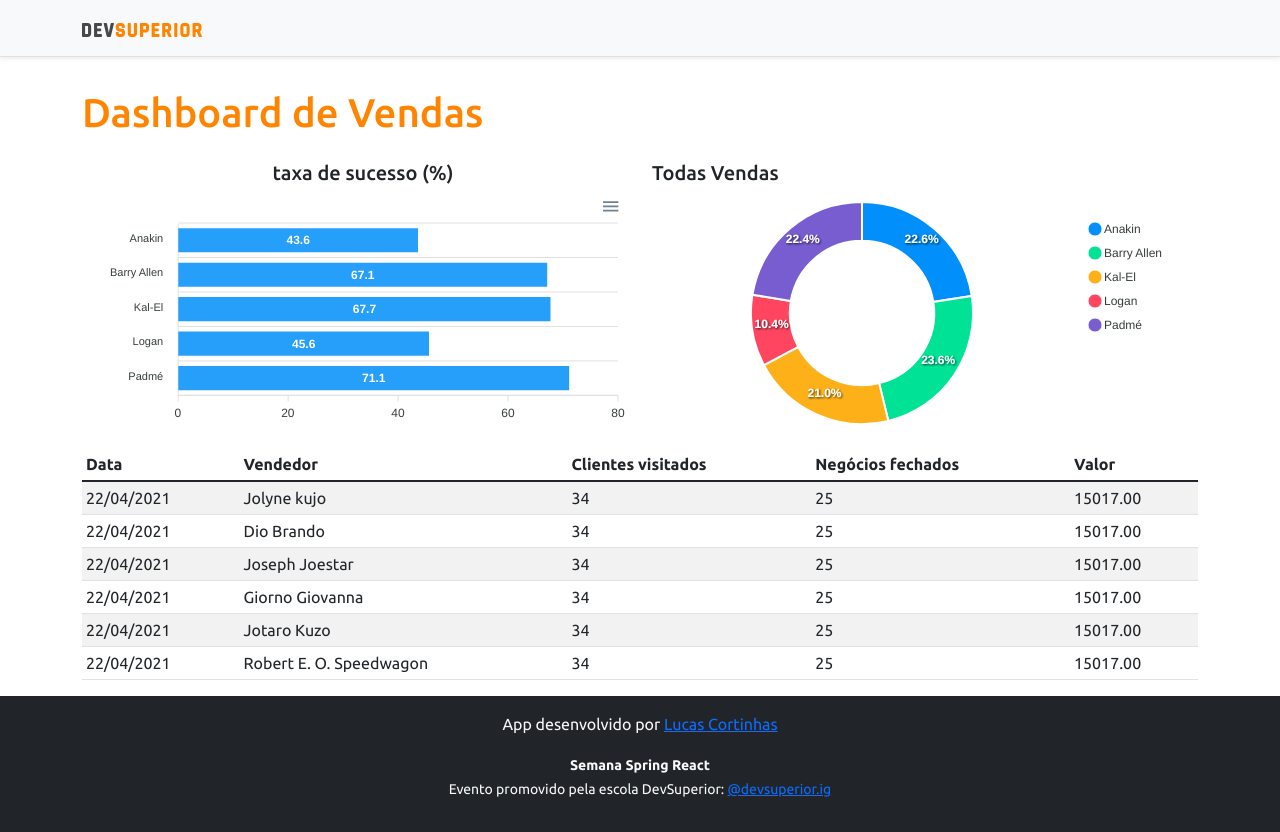
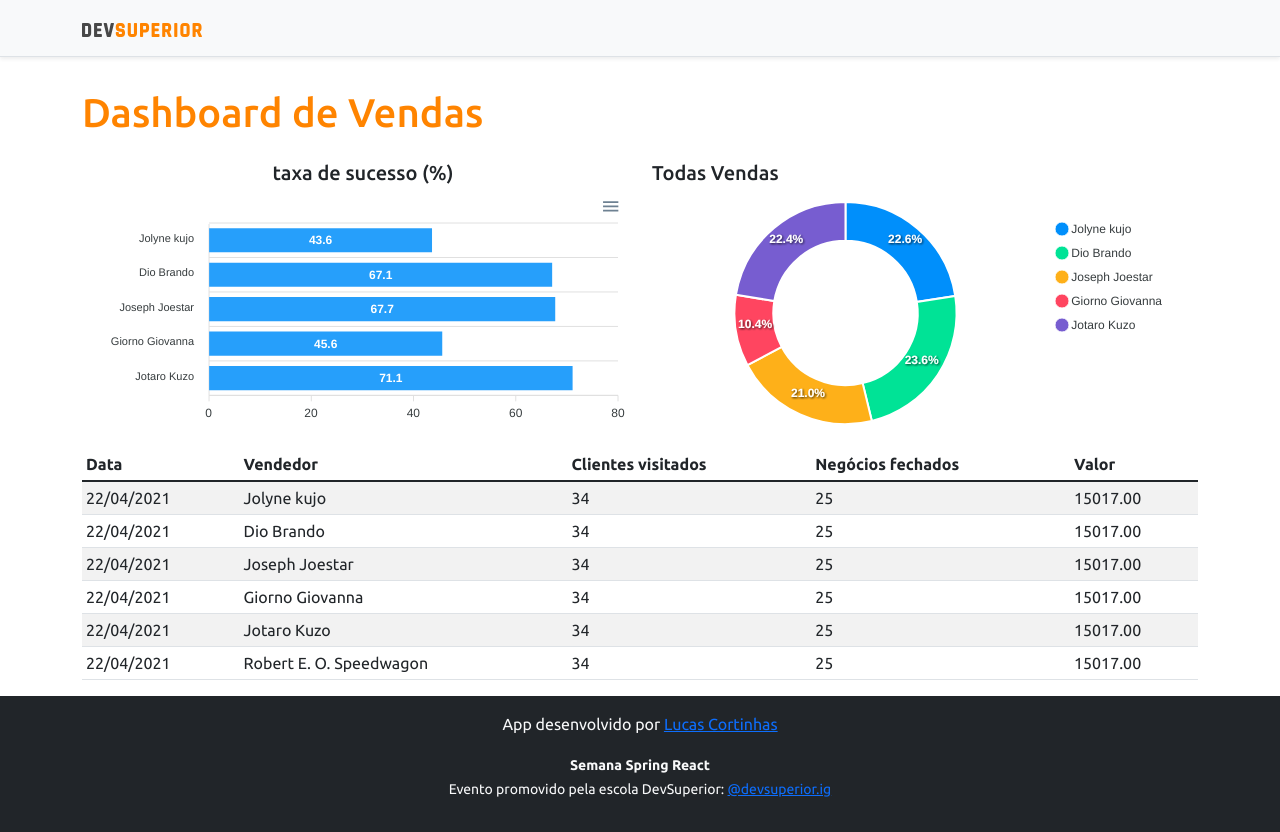
Before and after one commit to cortinhas30/projeto-sds4, a React (Create React App) app in the folder frontend/: page / in a window 1280 px wide. Built offline with nearby package versions, Linux system fonts and the light colour scheme.

Commit message:
atualizando nomes

```diff
--- a/frontend/src/App.tsx
+++ b/frontend/src/App.tsx
@@ -11,7 +11,7 @@ function App() {
       <NavBar />
       <div className="container">
         <h1 className="text-primary py-3">Dashboard de Vendas</h1>
-        <div className= "row px-3">
+        <div className="row px-3">
           <div className="col-sm-6">
             <h5 className="text-center">taxa de sucesso (%)</h5>
             <BarChart />
--- a/frontend/src/components/BarChart/index.tsx
+++ b/frontend/src/components/BarChart/index.tsx
@@ -12,7 +12,7 @@ const BarChart = () => {
 
     const mockData = {
         labels: {
-            categories: ['Anakin', 'Barry Allen', 'Kal-El', 'Logan', 'Padmé']
+            categories: ['Jolyne kujo', 'Dio Brando', 'Joseph Joestar', 'Giorno Giovanna', 'Jotaro Kuzo']
         },
         series: [
             {
--- a/frontend/src/components/DonutChart/index.tsx
+++ b/frontend/src/components/DonutChart/index.tsx
@@ -4,7 +4,7 @@ const DonutChart = () => {
 
     const mockData = {
         series: [477138, 499928, 444867, 220426, 473088],
-        labels: ['Anakin', 'Barry Allen', 'Kal-El', 'Logan', 'Padmé']
+        labels: ['Jolyne kujo', 'Dio Brando', 'Joseph Joestar', 'Giorno Giovanna', 'Jotaro Kuzo']
     }
 
     const options = {
```
